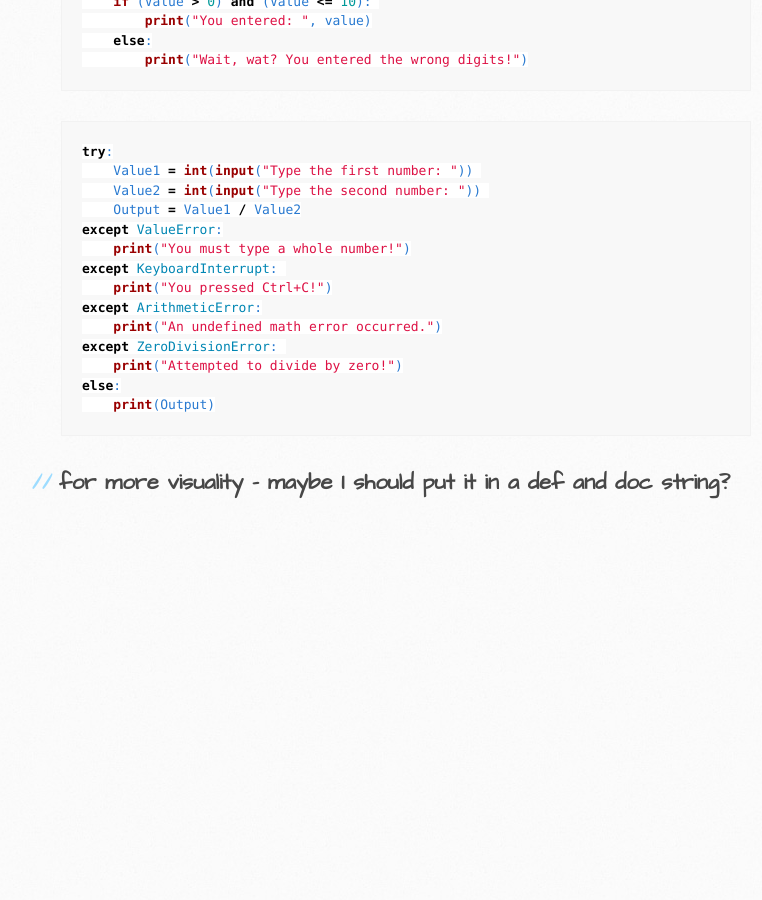
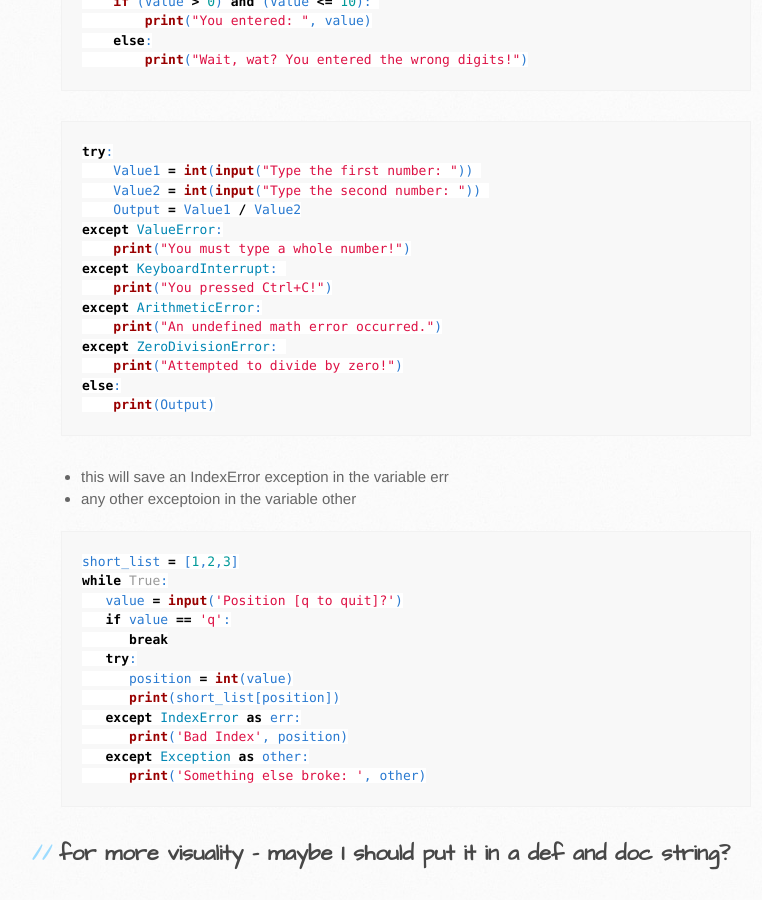
Before and after one commit to trumpfheller/trumpfheller.github.io, a Jekyll site: the page built from python/exceptions.md, in a window 1280 px wide and 900 px high, scrolled down 1380 px. Shown: the whole window, without its empty margins (99-861 px from the left). Built offline with Jekyll 4.4.1, drawn with Linux system fonts in a browser that asks for light colours; before the commit the page ends 1909 px from its top, so only the background shows below that.

Commit message:
Update exceptions.md

````diff
--- a/python/exceptions.md
+++ b/python/exceptions.md
@@ -80,4 +80,22 @@ else:
     print(Output)
 ```
 
+- this will save an IndexError exception in the variable err
+- any other exceptoion in the variable other
+
+
+```python
+short_list = [1,2,3]
+while True:
+   value = input('Position [q to quit]?')
+   if value == 'q':
+      break
+   try:
+      position = int(value)
+      print(short_list[position])
+   except IndexError as err:
+      print('Bad Index', position)
+   except Exception as other:
+      print('Something else broke: ', other)
+```
 ## for more visuality - maybe I should put it in a def and doc string?
````
